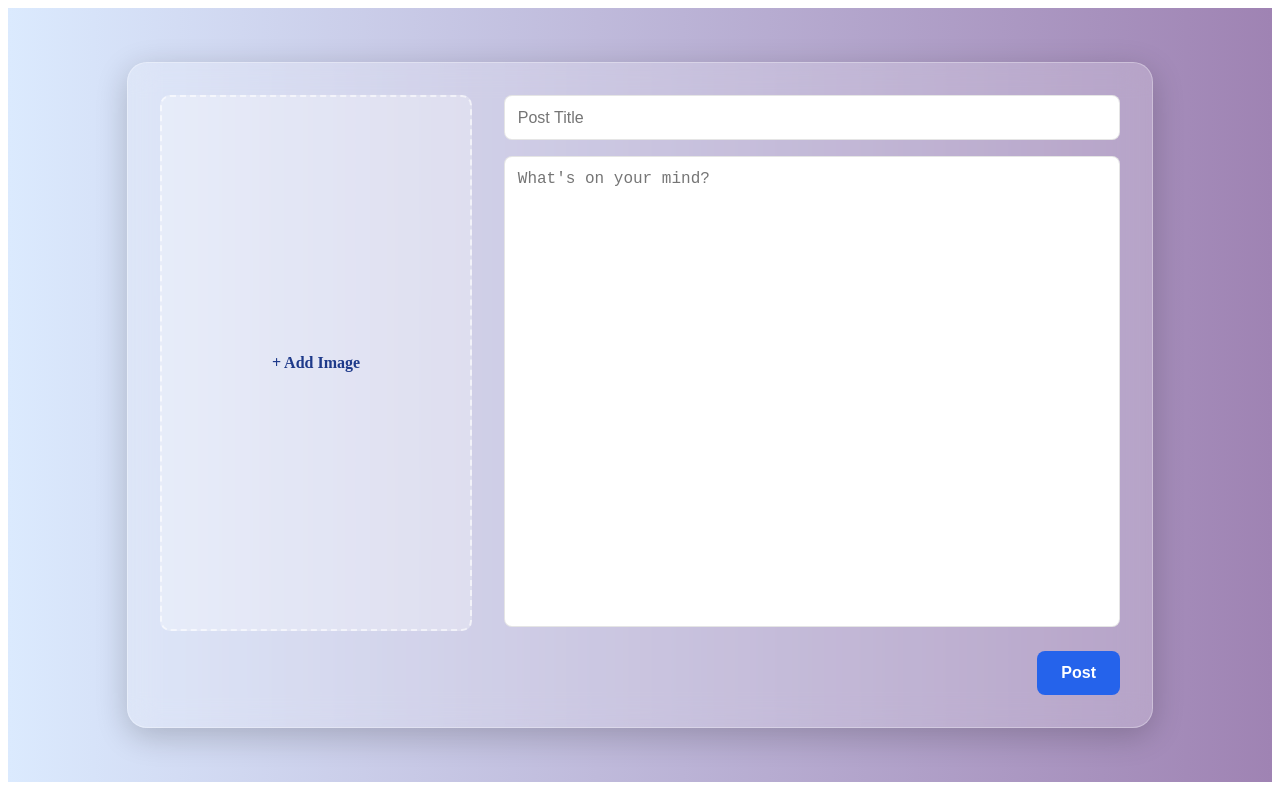
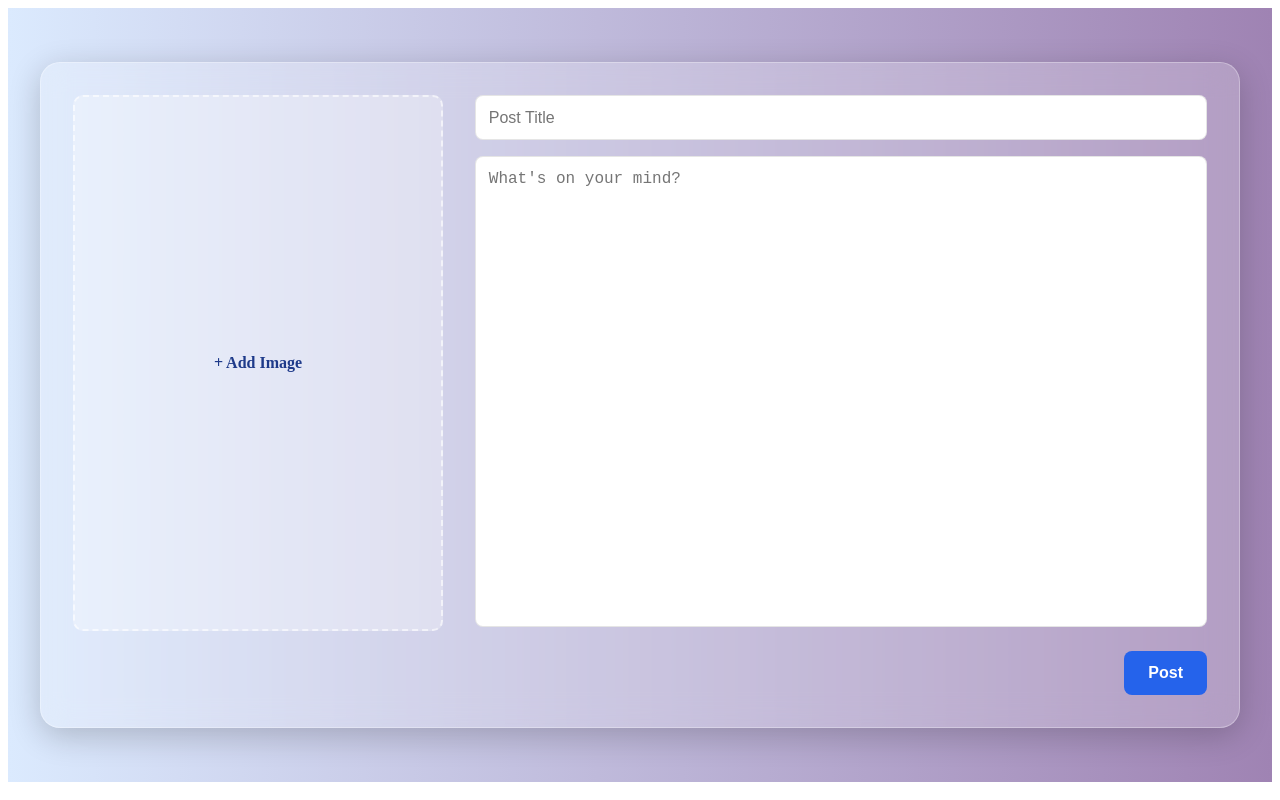
Before and after one commit to Jayashree-25/Social-Chat, a React (Vite) app in the folder frontend/: page /create in a window 1280 px wide. Built offline with nearby package versions, Linux system fonts and the light colour scheme.

Commit message:
small changes

```diff
--- a/frontend/src/pages/CreatePost.jsx
+++ b/frontend/src/pages/CreatePost.jsx
@@ -20,9 +20,9 @@ const CreatePost = () => {
                     background: "rgba(255, 255, 255, 0.2)",
                     borderRadius: "20px",
                     padding: "2rem",
-                    width: "80%",
-                    maxWidth: "1000px",
-                    height: "600px", // Fixed consistent height
+                    width: "95%",
+                    maxWidth: "1300px",
+                    height: "600px",
                     boxShadow: "0 8px 32px rgba(0, 0, 0, 0.2)",
                     border: "1px solid rgba(255, 255, 255, 0.3)",
                 }}
```
